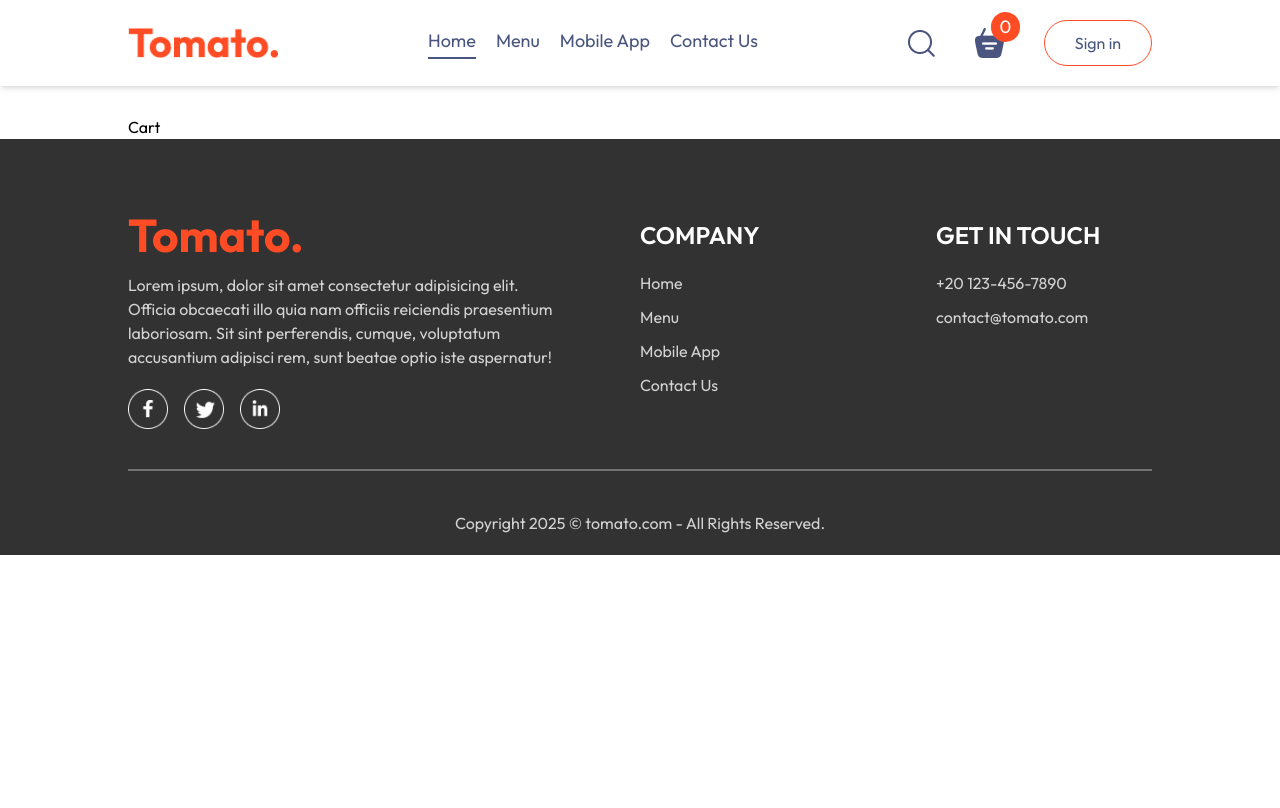
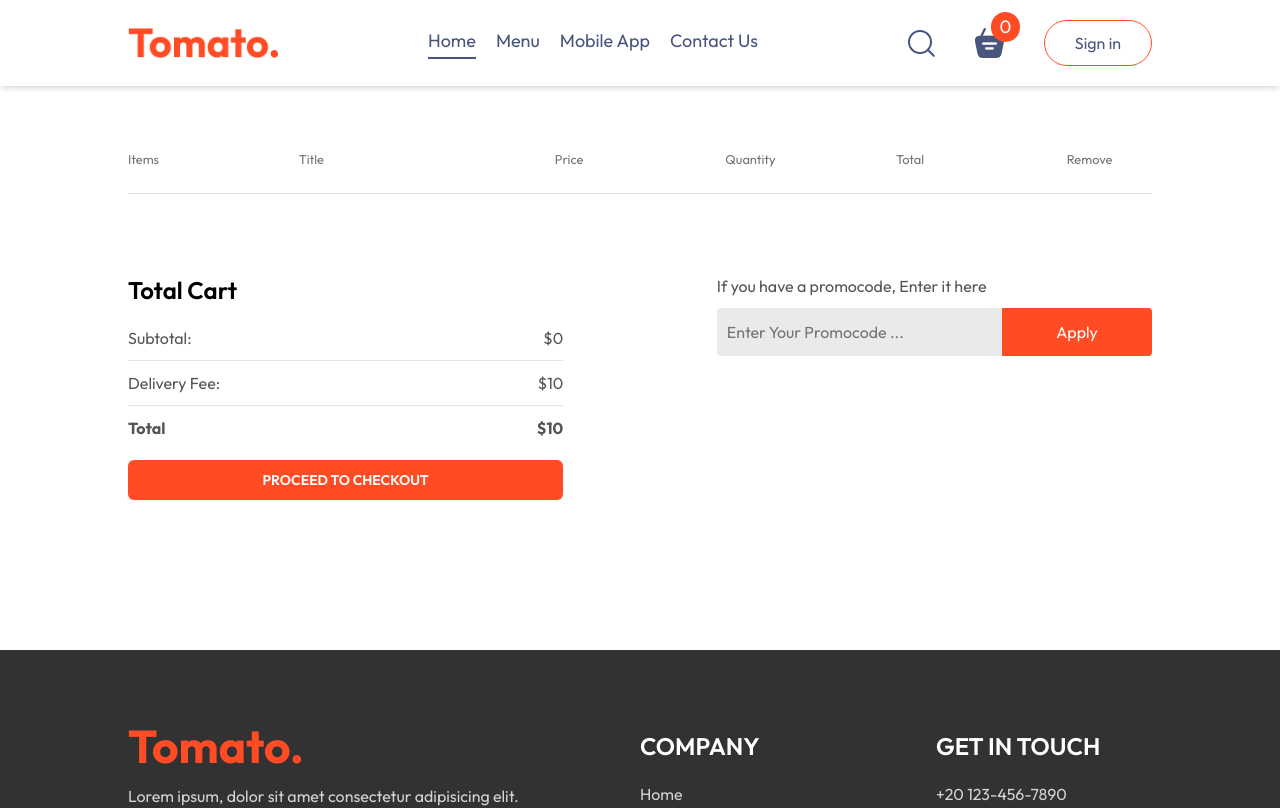
Before and after one commit to YousiefSameh/tomato-food-delivery, a React (Vite) app: page /cart in a window 1280 px wide. Shown: the top 808 px of the page. Built offline with nearby package versions, Linux system fonts and the light colour scheme.

Commit message:
Create Cart Page

```diff
--- a/src/components/AppComponents/Contact.tsx
+++ b/src/components/AppComponents/Contact.tsx
@@ -142,7 +142,7 @@ const Contact = () => {
         <div className="mt-10">
           <button
             type="submit"
-            className="block w-full rounded-md bg-tomato px-3.5 py-2.5 text-center text-sm font-semibold text-white shadow-xs hover:bg-tomato/95 transition-colors focus-visible:outline-2 focus-visible:outline-offset-2 focus-visible:outline-tomato cursor-pointer"
+            className="block w-full rounded-md bg-tomato px-3.5 py-2.5 text-center text-sm font-semibold text-white shadow-xs hover:bg-tomato/90 transition-colors focus-visible:outline-2 focus-visible:outline-offset-2 focus-visible:outline-tomato cursor-pointer"
           >
             Let's talk
           </button>
--- a/src/components/AppComponents/Login.tsx
+++ b/src/components/AppComponents/Login.tsx
@@ -68,7 +68,7 @@ const Login = ({setShowLogin}: {setShowLogin: React.Dispatch<React.SetStateActio
 				</div>
 				<button
           type="submit"
-          className="block w-full rounded-md bg-tomato px-3.5 py-2.5 text-center text-sm font-semibold text-white shadow-xs hover:bg-tomato/95 transition-colors focus-visible:outline-2 focus-visible:outline-offset-2 focus-visible:outline-tomato cursor-pointer"
+          className="block w-full rounded-md bg-tomato px-3.5 py-2.5 text-center text-sm font-semibold text-white shadow-xs hover:bg-tomato/90 transition-colors focus-visible:outline-2 focus-visible:outline-offset-2 focus-visible:outline-tomato cursor-pointer"
         >
 					{currentState === "Sign Up" ? "Create an Account" : "Login"}
 				</button>
--- /dev/null
+++ b/src/hooks/useCart.tsx
@@ -0,0 +1,29 @@
+import { cartItemChangeQuantity, getTotalCartAmountSelector } from "@store/Cart/cart.slice";
+import { useAppDispatch, useAppSelector } from "@store/hooks";
+import { useCallback } from "react";
+
+const useCart = () => {
+  const dispatch = useAppDispatch();
+	const { items } = useAppSelector((state) => state.cart);
+	const { foodList } = useAppSelector((state) => state.foodList);
+  const CalculateSubtoal = useAppSelector(getTotalCartAmountSelector);
+	const changeQuantityHandler = useCallback(
+		(id: number, quantity: number) => {
+			dispatch(cartItemChangeQuantity({ id, quantity }));
+		},
+		[dispatch]
+	);
+	const renderOptions = Array(9)
+		.fill(0)
+		.map((_, idx) => {
+			const quantity = ++idx;
+			return (
+				<option value={quantity} key={quantity}>
+					{quantity}
+				</option>
+			);
+		});
+  return {items, foodList, CalculateSubtoal, changeQuantityHandler, renderOptions};
+}
+
+export default useCart
--- /dev/null
+++ b/src/hooks/useFoodItem.ts
@@ -0,0 +1,24 @@
+import { useState } from "react";
+import { useAppDispatch, useAppSelector } from "@store/hooks";
+import { addToCart, removeFromCart } from "@store/Cart/cart.slice";
+
+const useFoodItem = (_id: string) => {
+	const dispatch = useAppDispatch();
+	const { items } = useAppSelector((state) => state.cart);
+	const [itemCount, setItemCount] = useState(items[Number(_id)] || 0);
+
+	const handleAddToCart = () => {
+		if (itemCount < 9) {
+			setItemCount(itemCount + 1);
+			dispatch(addToCart(_id));
+		}
+	};
+
+	const handleRemoveFromCart = () => {
+		setItemCount(itemCount - 1);
+		dispatch(removeFromCart(_id));
+	};
+	return {handleAddToCart, handleRemoveFromCart, itemCount};
+};
+
+export default useFoodItem;
--- a/src/pages/Cart.tsx
+++ b/src/pages/Cart.tsx
@@ -1,7 +1,100 @@
+import { removeFromCart } from "@store/Cart/cart.slice";
+import useCart from "@hooks/useCart";
+import { useDispatch } from "react-redux";
+
 const Cart = () => {
-  return (
-    <div>Cart</div>
-  )
-}
+  const dispatch = useDispatch();
+	const {items, foodList, CalculateSubtoal, changeQuantityHandler, renderOptions} = useCart();
+	return (
+		<main className="my-[150px]">
+      <div className="cart-items-container overflow-x-scroll sm:overflow-x-visible">
+        <div className="cart-items min-w-[600px] max-w-[800px] md:max-w-full mx-auto">
+          <div
+            className="cart-items-title grid grid-cols-[1fr_1.5fr_1fr_1fr_1fr_0.5fr] items-center text-neutral-500"
+            style={{ fontSize: "max(1vw, 12px)" }}
+          >
+            <p>Items</p>
+            <p>Title</p>
+            <p>Price</p>
+            <p>Quantity</p>
+            <p>Total</p>
+            <p>Remove</p>
+          </div>
+          <br />
+          <hr className="h-[1px] bg-[#e2e2e2] border-none" />
+          {foodList.map((item, index) => {
+            if (items[Number(item._id)] > 0) {
+              return (
+                <>
+                  <div
+                    key={index}
+                    className="cart-items-title grid grid-cols-[1fr_1.5fr_1fr_1fr_1fr_0.5fr] items-center cart-items-item my-2.5 text-black"
+                  >
+                    <img src={item.image} className="w-[50px]" alt={item.name} />
+                    <p>{item.name}</p>
+                    <p>${item.price}</p>
+                    <select
+                      className="bg-tomato text-gray-300 text-sm rounded-lg outline-tomato border border-tomato block w-1/2 p-2.5"
+                      value={items[Number(item._id)]}
+                      onChange={(event) => {
+                        const quantity = +event.target.value;
+                        changeQuantityHandler(Number(item._id), quantity);
+                      }}
+                    >
+                      {renderOptions}
+                    </select>
+                    <p>${item.price * items[Number(item._id)]}</p>
+                    <button
+                      className="text-left cursor-pointer"
+                      onClick={() => dispatch(removeFromCart(item._id))}
+                    >
+                      X
+                    </button>
+                  </div>
+                  <hr className="h-[1px] bg-[#e2e2e2] border-none" />
+                </>
+              );
+            }
+          })}
+        </div>
+      </div>
+      <div className="cart-bottom mt-[80px] flex flex-col-reverse md:flex-row justify-between" style={{ gap: "max(12vw, 20px)" }}>
+        <div className="cart-total flex-1 flex flex-col gap-5">
+          <h2 className="text-2xl font-semibold">Total Cart</h2>
+          <div>
+            <div className="cart-total-details flex justify-between text-[#555]">
+              <p>Subtotal: </p>
+              <p>${CalculateSubtoal ? CalculateSubtoal : 0}</p>
+            </div>
+            <hr className="h-[1px] bg-[#e2e2e2] border-none my-2.5" />
+            <div className="cart-total-details flex justify-between text-[#555]">
+              <p>Delivery Fee: </p>
+              <p>$10</p>
+            </div>
+            <hr className="h-[1px] bg-[#e2e2e2] border-none my-2.5" />
+            <div className="cart-total-details flex justify-between text-[#555]">
+              <strong>Total</strong>
+              <strong>${CalculateSubtoal ? CalculateSubtoal + 10 : 10}</strong>
+            </div>
+          </div>
+          <button
+            className="block w-full rounded-md bg-tomato px-3.5 py-2.5 text-center text-sm font-semibold text-white shadow-xs hover:bg-tomato/90 transition-colors focus-visible:outline-2 focus-visible:outline-offset-2 focus-visible:outline-tomato uppercase cursor-pointer"
+          >
+            Proceed To Checkout
+          </button>
+        </div>
+        <div className="cart-promocode flex-1">
+          <div>
+            <p className="text-[#555]">If you have a promocode, Enter it here</p>
+            <div className="cart-promocode-input mt-2.5 flex justify-between items-center bg-[#eaeaea] rounded-sm">
+              <input type="text" className="bg-transparent outline-none border-none pl-2.5" placeholder="Enter Your Promocode ..." />
+              <button className="bg-tomato text-white py-3 px-1.5 cursor-pointer rounded-r-sm" style={{ width: "max(10vw, 150px)" }}>Apply</button>
+            </div>
+          </div>
+        </div>
+      </div>
+		</main>
+	);
+};
 
-export default Cart
+export default Cart;
--- a/src/store/Cart/cart.slice.ts
+++ b/src/store/Cart/cart.slice.ts
@@ -1,5 +1,5 @@
-import { createSelector, createSlice } from "@reduxjs/toolkit";
-import { RootState } from "..";
+import { createSlice } from "@reduxjs/toolkit";
+import { getCartTotalQuantitySelector, getTotalCartAmountSelector } from "./selectors";
 
 interface ICartState {
 	items: { [key: number]: number };
@@ -8,19 +8,6 @@ interface ICartState {
 const initialState: ICartState = {
 	items: {},
 };
-
-const getCartTotalQuantitySelector = createSelector(
-  (state: RootState) => state.cart.items,
-  (items) => {
-    const totalQuantity = Object.values(items).reduce(
-      (accumulator, currentValue) => {
-        return accumulator + currentValue;
-      },
-      0
-    );
-    return totalQuantity;
-  }
-);
 
 const cartSlice = createSlice({
 	name: "cart",
@@ -41,10 +28,13 @@ const cartSlice = createSlice({
 			} else {
 				state.items[id]--;
 			}
-    }
+		},
+		cartItemChangeQuantity: (state, action) => {
+			state.items[action.payload.id] = action.payload.quantity;
+		},
 	},
 });
 
-export { getCartTotalQuantitySelector };
-export const { addToCart, removeFromCart } = cartSlice.actions;
+export { getCartTotalQuantitySelector, getTotalCartAmountSelector };
+export const { addToCart, removeFromCart, cartItemChangeQuantity } = cartSlice.actions;
 export default cartSlice.reducer;
--- /dev/null
+++ b/src/store/Cart/selectors/index.ts
@@ -0,0 +1,32 @@
+import { createSelector } from "@reduxjs/toolkit";
+import { RootState } from "../..";
+import { food_list } from "@frontendAssets/assets";
+
+const getCartTotalQuantitySelector = createSelector(
+	(state: RootState) => state.cart.items,
+	(items) => {
+		const totalQuantity = Object.values(items).reduce(
+			(accumulator, currentValue) => {
+				return accumulator + currentValue;
+			},
+			0
+		);
+		return totalQuantity;
+	}
+);
+
+const getTotalCartAmountSelector = createSelector(
+	(state: RootState) => state.cart.items,
+	(items) => {
+		let totalAmount = 0;
+		for (const item in items) {
+			const itemInfo = food_list.find((food) => food._id === item);
+			if (itemInfo) {
+				totalAmount += itemInfo.price * items[item];
+			}
+			return totalAmount;
+		}
+	}
+);
+
+export { getCartTotalQuantitySelector, getTotalCartAmountSelector };
```
Also changed, not shown: src/components/AppComponents/FoodItem.tsx (+5 -17 lines), src/components/shared/Header.tsx (+4 -3 lines). Lines whose indentation alone changed are shown as unchanged.
